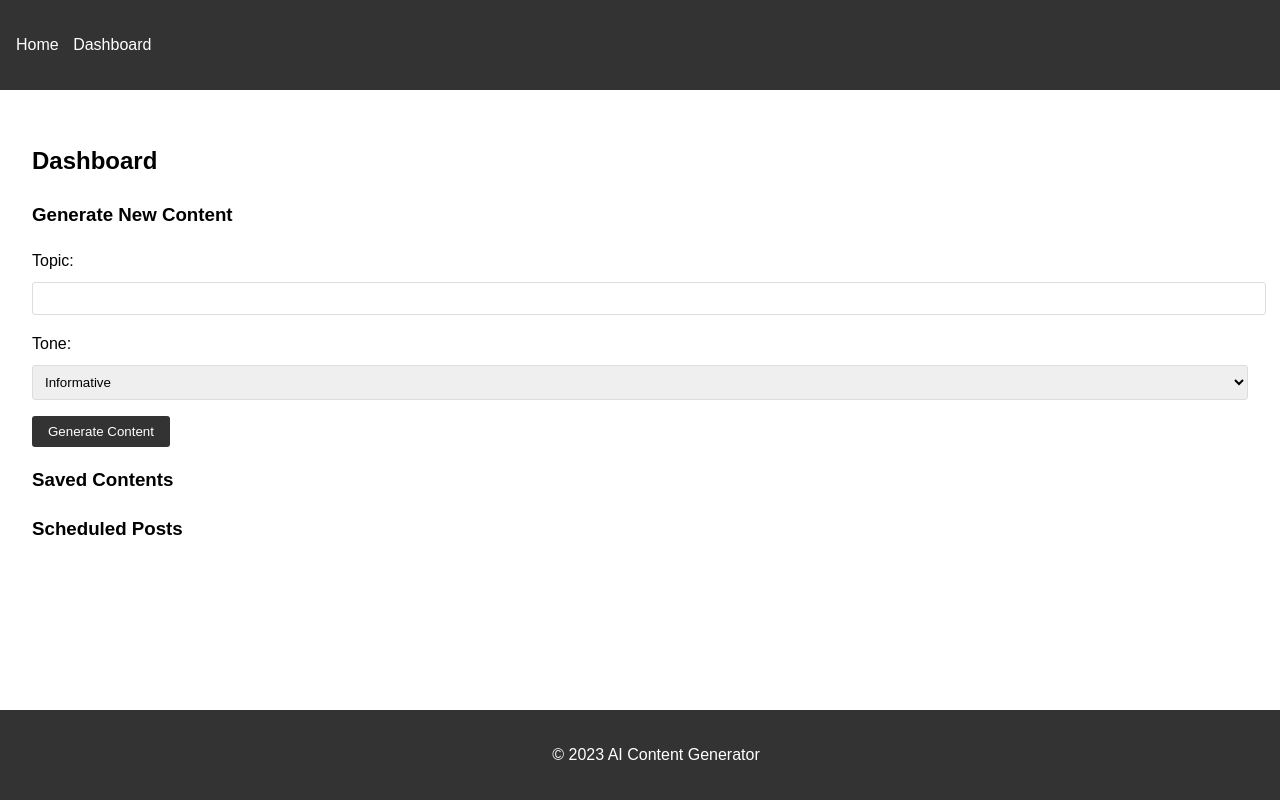
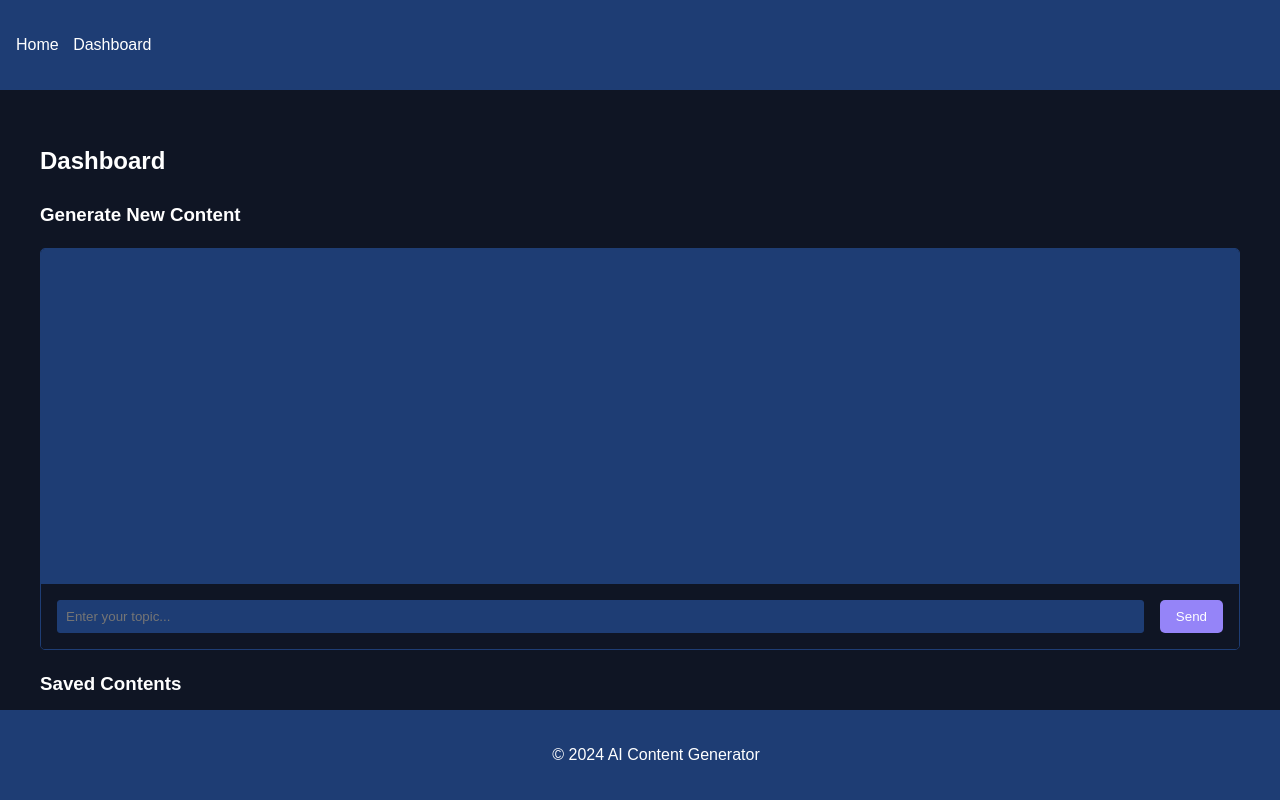
Before and after one commit to salutethegenius/aisocialmedia, a Flask app: page /dashboard in a window 1280 px wide. Run offline with Flask 3, Linux system fonts and the light colour scheme; data that the repository does not hold is empty; some libraries are stand-ins or nearby versions.

```diff
--- a/static/css/style.css
+++ b/static/css/style.css
@@ -3,10 +3,12 @@ body {
     line-height: 1.6;
     margin: 0;
     padding: 0;
+    background-color: #0f1524;
+    color: white;
 }
 
 header {
-    background-color: #333;
+    background-color: #1e3d74;
     color: #fff;
     padding: 1rem;
 }
@@ -28,15 +30,24 @@ nav ul li a {
 
 main {
     padding: 2rem;
+    max-width: 1200px;
+    margin: 0 auto;
 }
 
 .btn {
     display: inline-block;
-    background-color: #333;
+    background-color: #9584f8;
     color: #fff;
     padding: 0.5rem 1rem;
     text-decoration: none;
     border-radius: 5px;
+    border: none;
+    cursor: pointer;
+    transition: background-color 0.3s ease;
+}
+
+.btn:hover {
+    background-color: #7a6ad9;
 }
 
 form div {
@@ -46,6 +57,7 @@ form div {
 label {
     display: block;
     margin-bottom: 0.5rem;
+    color: #9c9fa4;
 }
 
 input[type="text"],
@@ -54,27 +66,22 @@ select,
 textarea {
     width: 100%;
     padding: 0.5rem;
-    border: 1px solid #ddd;
+    border: 1px solid #1e3d74;
     border-radius: 3px;
-}
-
-button {
-    background-color: #333;
-    color: #fff;
-    padding: 0.5rem 1rem;
-    border: none;
-    border-radius: 3px;
-    cursor: pointer;
+    background-color: #1e3d74;
+    color: white;
 }
 
 .error {
-    color: red;
+    color: #ff6b6b;
 }
 
 .content-item {
-    border: 1px solid #ddd;
+    border: 1px solid #1e3d74;
     padding: 1rem;
     margin-bottom: 1rem;
+    background-color: #1e3d74;
+    border-radius: 5px;
 }
 
 .modal {
@@ -88,15 +95,17 @@ button {
 }
 
 .modal-content {
-    background-color: #fefefe;
+    background-color: #1e3d74;
     margin: 15% auto;
     padding: 20px;
-    border: 1px solid #888;
+    border: 1px solid #9584f8;
     width: 80%;
+    max-width: 600px;
+    border-radius: 5px;
 }
 
 footer {
-    background-color: #333;
+    background-color: #1e3d74;
     color: #fff;
     text-align: center;
     padding: 1rem;
@@ -104,3 +113,42 @@ footer {
     bottom: 0;
     width: 100%;
 }
+
+/* Chatbot-style interface */
+.chat-container {
+    display: flex;
+    flex-direction: column;
+    height: 400px;
+    border: 1px solid #1e3d74;
+    border-radius: 5px;
+    overflow: hidden;
+}
+
+.chat-messages {
+    flex: 1;
+    overflow-y: auto;
+    padding: 1rem;
+    background-color: #1e3d74;
+}
+
+.chat-input {
+    display: flex;
+    padding: 1rem;
+    background-color: #0f1524;
+}
+
+.chat-input input {
+    flex: 1;
+    margin-right: 1rem;
+}
+
+/* Responsive design */
+@media (max-width: 768px) {
+    main {
+        padding: 1rem;
+    }
+
+    .modal-content {
+        width: 95%;
+    }
+}
--- a/static/js/main.js
+++ b/static/js/main.js
@@ -1,9 +1,7 @@
 document.addEventListener('DOMContentLoaded', () => {
-    const generateForm = document.getElementById('generate-form');
-    const generatedContent = document.getElementById('generated-content');
-    const contentText = document.getElementById('content-text');
-    const tokensUsed = document.getElementById('tokens-used');
-    const saveContentBtn = document.getElementById('save-content');
+    const chatMessages = document.getElementById('chat-messages');
+    const userInput = document.getElementById('user-input');
+    const sendButton = document.getElementById('send-button');
     const editButtons = document.querySelectorAll('.edit-content');
     const scheduleButtons = document.querySelectorAll('.schedule-post');
     const editModal = document.getElementById('edit-modal');
@@ -14,18 +12,25 @@ document.addEventListener('DOMContentLoaded', () => {
     const closeScheduleModalBtn = document.getElementById('close-schedule-modal');
     const scheduleForm = document.getElementById('schedule-form');
     const scheduledPostsList = document.getElementById('scheduled-posts-list');
-    const checkoutButton = document.getElementById('checkout-button');
-    const loadingIndicator = document.getElementById('loading');
-    const errorMessage = document.getElementById('error-message');
-    const fallbackLink = document.getElementById('fallback-link');
 
     let currentContentId = null;
 
-    if (generateForm) {
-        generateForm.addEventListener('submit', async (e) => {
+    if (sendButton && userInput) {
+        sendButton.addEventListener('click', () => generateContent());
+        userInput.addEventListener('keypress', (e) => {
+            if (e.key === 'Enter') {
                 e.preventDefault();
-            const topic = document.getElementById('topic').value;
-            const tone = document.getElementById('tone').value;
+                generateContent();
+            }
+        });
+    }
+
+    async function generateContent() {
+        const topic = userInput.value.trim();
+        if (!topic) return;
+
+        addMessage('user', topic);
+        userInput.value = '';
 
         try {
             const response = await fetch('/generate_content', {
@@ -33,30 +38,29 @@ document.addEventListener('DOMContentLoaded', () => {
                 headers: {
                     'Content-Type': 'application/json',
                 },
-                    body: JSON.stringify({ topic, tone }),
+                body: JSON.stringify({ topic, tone: 'informative' }),
             });
 
             if (response.ok) {
                 const data = await response.json();
-                    contentText.value = data.content;
-                    tokensUsed.textContent = data.tokens_used;
+                addMessage('bot', data.content);
                 currentContentId = data.id;
-                    generatedContent.style.display = 'block';
             } else {
                 const errorData = await response.json();
                 throw new Error(errorData.error || 'An error occurred while generating content');
             }
         } catch (error) {
             console.error('Error:', error);
-                alert('An error occurred while generating content: ' + error.message);
+            addMessage('error', 'An error occurred while generating content: ' + error.message);
         }
-        });
     }
 
-    if (saveContentBtn) {
-        saveContentBtn.addEventListener('click', () => {
-            location.reload();
-        });
+    function addMessage(sender, message) {
+        const messageElement = document.createElement('div');
+        messageElement.classList.add('message', sender);
+        messageElement.textContent = message;
+        chatMessages.appendChild(messageElement);
+        chatMessages.scrollTop = chatMessages.scrollHeight;
     }
 
     editButtons.forEach(button => {
@@ -153,50 +157,7 @@ document.addEventListener('DOMContentLoaded', () => {
         });
     }
 
-    if (checkoutButton && loadingIndicator && errorMessage && fallbackLink) {
-        checkoutButton.addEventListener('click', async () => {
-            loadingIndicator.style.display = 'block';
-            errorMessage.textContent = '';
-            fallbackLink.style.display = 'none';
-
-            try {
-                console.log('Initiating checkout process');
-                const response = await fetch('/billing', {
-                    method: 'POST',
-                });
-
-                if (!response.ok) {
-                    throw new Error('Network response was not ok');
-                }
-
-                const session = await response.json();
-                console.log('Received session ID:', session.id);
-
-                if (typeof Stripe === 'undefined') {
-                    console.error('Stripe.js not loaded');
-                    throw new Error('Stripe.js not loaded');
-                }
-
-                const stripe = Stripe(stripePublishableKey);
-                console.log('Redirecting to Stripe checkout');
-                const result = await stripe.redirectToCheckout({ sessionId: session.id });
-
-                if (result.error) {
-                    throw new Error(result.error.message);
-                }
-            } catch (error) {
-                console.error('Error during checkout:', error);
-                errorMessage.textContent = 'An error occurred during checkout: ' + error.message;
-                fallbackLink.href = '/billing?session_id=' + session.id;
-                fallbackLink.style.display = 'block';
-            } finally {
-                loadingIndicator.style.display = 'none';
-            }
-        });
-    }
-
     async function loadScheduledPosts() {
-        const scheduledPostsList = document.getElementById('scheduled-posts-list');
         if (!scheduledPostsList) {
             console.log('Scheduled posts list not found on this page');
             return;
--- a/templates/base.html
+++ b/templates/base.html
@@ -5,13 +5,14 @@
     <meta name="viewport" content="width=device-width, initial-scale=1.0">
     <title>AI Content Generator</title>
     <link rel="stylesheet" href="{{ url_for('static', filename='css/style.css') }}">
+    <script src="https://kit.fontawesome.com/your-fontawesome-kit.js" crossorigin="anonymous"></script>
 </head>
 <body>
     <header>
         <nav>
             <ul>
-                <li><a href="{{ url_for('index') }}">Home</a></li>
-                <li><a href="{{ url_for('dashboard') }}">Dashboard</a></li>
+                <li><a href="{{ url_for('index') }}"><i class="fas fa-home"></i> Home</a></li>
+                <li><a href="{{ url_for('dashboard') }}"><i class="fas fa-tachometer-alt"></i> Dashboard</a></li>
             </ul>
         </nav>
     </header>
@@ -19,7 +20,7 @@
         {% block content %}{% endblock %}
     </main>
     <footer>
-        <p>&copy; 2023 AI Content Generator</p>
+        <p>&copy; 2024 AI Content Generator</p>
     </footer>
     <script src="{{ url_for('static', filename='js/main.js') }}"></script>
 </body>
--- a/templates/dashboard.html
+++ b/templates/dashboard.html
@@ -5,27 +5,12 @@
 
 <div id="content-generator">
     <h3>Generate New Content</h3>
-    <form id="generate-form">
-        <div>
-            <label for="topic">Topic:</label>
-            <input type="text" id="topic" name="topic" required>
+    <div class="chat-container">
+        <div id="chat-messages" class="chat-messages"></div>
+        <div class="chat-input">
+            <input type="text" id="user-input" placeholder="Enter your topic...">
+            <button id="send-button" class="btn"><i class="fas fa-paper-plane"></i> Send</button>
         </div>
-        <div>
-            <label for="tone">Tone:</label>
-            <select id="tone" name="tone" required>
-                <option value="informative">Informative</option>
-                <option value="casual">Casual</option>
-                <option value="professional">Professional</option>
-                <option value="humorous">Humorous</option>
-            </select>
-        </div>
-        <button type="submit">Generate Content</button>
-    </form>
-    <div id="generated-content" style="display: none;">
-        <h4>Generated Content:</h4>
-        <textarea id="content-text" rows="10" cols="50"></textarea>
-        <p>Tokens used: <span id="tokens-used"></span></p>
-        <button id="save-content">Save Content</button>
     </div>
 </div>
 
@@ -36,8 +21,8 @@
             <h4>{{ content.topic }} ({{ content.tone }})</h4>
             <p>{{ content.content[:100] }}...</p>
             <p>Tokens used: {{ content.tokens_used }}</p>
-            <button class="edit-content" data-id="{{ content.id }}">Edit</button>
-            <button class="schedule-post" data-id="{{ content.id }}">Schedule Post</button>
+            <button class="edit-content btn" data-id="{{ content.id }}"><i class="fas fa-edit"></i> Edit</button>
+            <button class="schedule-post btn" data-id="{{ content.id }}"><i class="fas fa-calendar-alt"></i> Schedule Post</button>
         </div>
     {% endfor %}
 </div>
@@ -51,8 +36,8 @@
     <div class="modal-content">
         <h3>Edit Content</h3>
         <textarea id="edit-content-text" rows="10" cols="50"></textarea>
-        <button id="update-content">Update</button>
-        <button id="close-modal">Close</button>
+        <button id="update-content" class="btn"><i class="fas fa-save"></i> Update</button>
+        <button id="close-modal" class="btn"><i class="fas fa-times"></i> Close</button>
     </div>
 </div>
 
@@ -72,8 +57,8 @@
                     <!-- Add other platforms here -->
                 </select>
             </div>
-            <button type="submit">Schedule</button>
-            <button id="close-schedule-modal">Cancel</button>
+            <button type="submit" class="btn"><i class="fas fa-calendar-check"></i> Schedule</button>
+            <button id="close-schedule-modal" class="btn"><i class="fas fa-times"></i> Cancel</button>
         </form>
     </div>
 </div>
```
Also changed, not shown: templates/billing.html (+10 -8 lines), templates/index.html (+5 -3 lines), templates/project_summary.html (+8 -6 lines), templates/thank_you.html (+5 -3 lines), Screenshot 2024-09-30 at 10.45.26 PM.png (deleted), Screenshot 2024-09-30 at 10.45.30 PM.png (deleted), Screenshot 2024-09-30 at 10.45.54 PM.png (deleted), Screenshot 2024-09-30 at 10.46.01 PM.png (deleted), Screenshot 2024-09-30 at 10.48.36 PM.png (deleted), Screenshot 2024-09-30 at 10.58.07 PM.png (deleted), Screenshot 2024-09-30 at 11.23.58 PM.png (deleted), 1 other file. Lines whose indentation alone changed are shown as unchanged.
